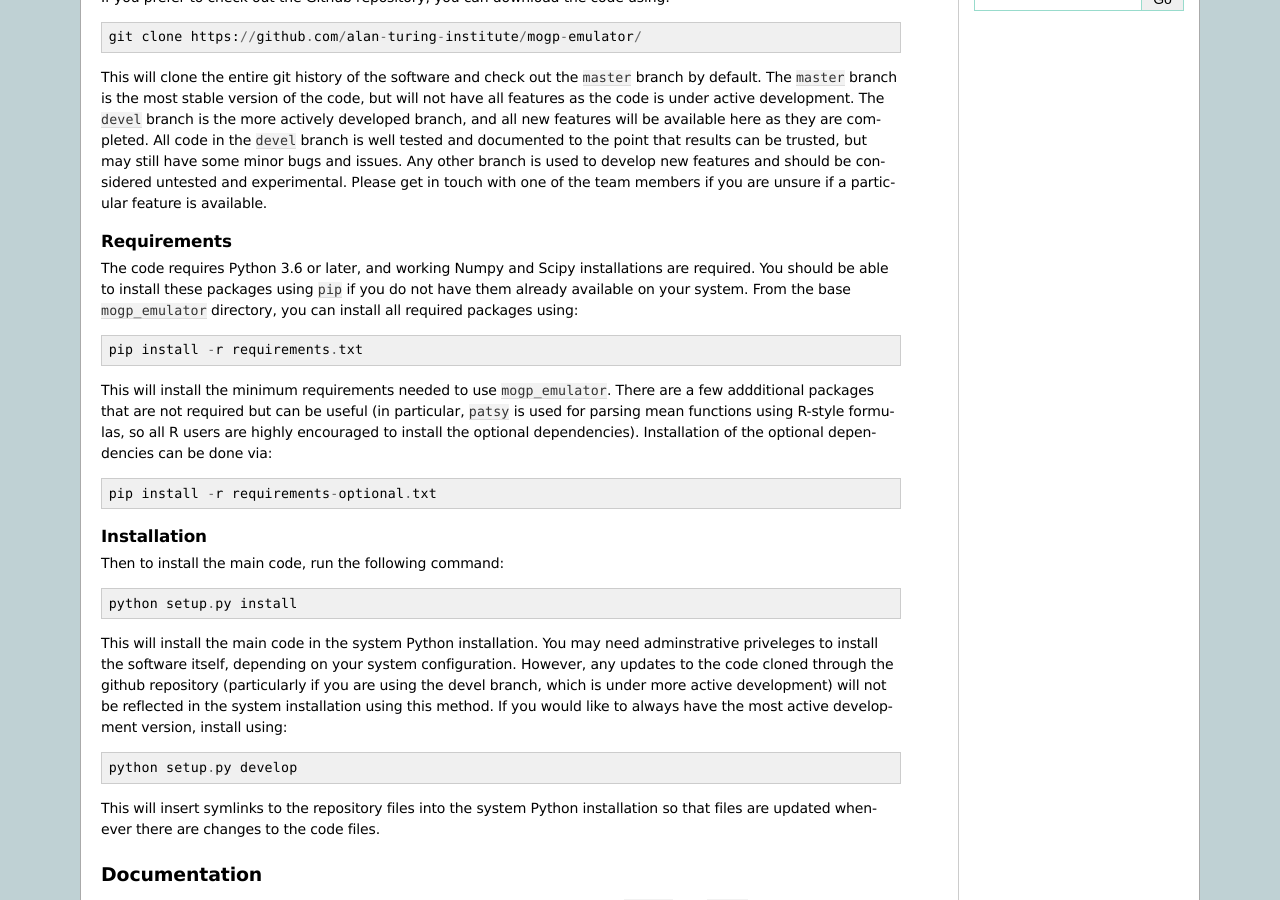
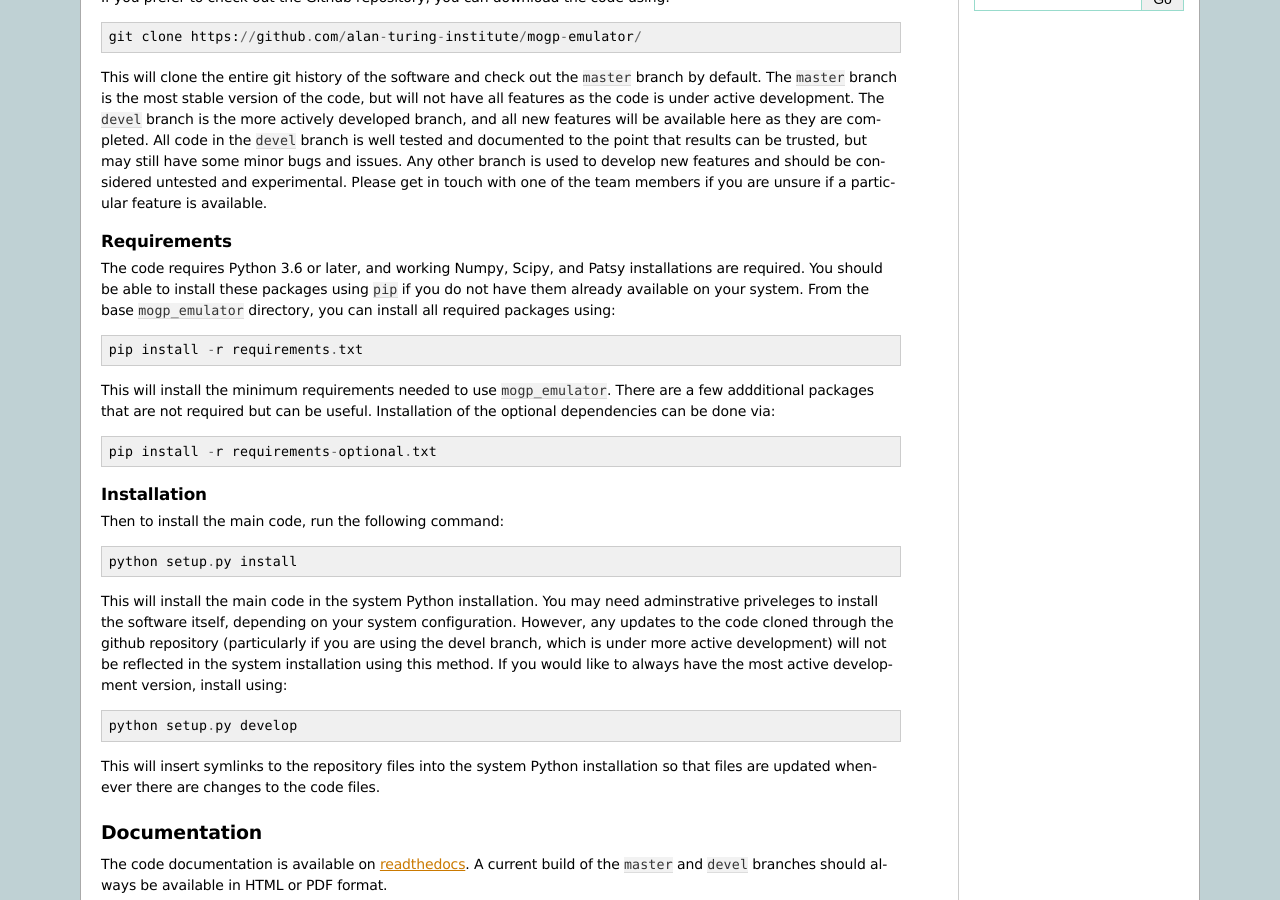
Before and after one commit to alan-turing-institute/mogp-emulator, a Sphinx documentation site: the page built from docs/intro/installation.rst, in a window 1280 px wide and 900 px high, scrolled down 503 px. Built offline with Sphinx 7.4.7, drawn with Linux system fonts in a browser that asks for light colours; the version number could not be read and is left out.

```diff
--- a/docs/intro/installation.rst
+++ b/docs/intro/installation.rst
@@ -44,16 +44,14 @@ available.
 Requirements
 ~~~~~~~~~~~~
 
-The code requires Python 3.6 or later, and working Numpy and Scipy installations are required. You should
+The code requires Python 3.6 or later, and working Numpy, Scipy, and Patsy installations are required. You should
 be able to install these packages using ``pip`` if you do not have them already available on your system.
 From the base ``mogp_emulator`` directory, you can install all required packages using: ::
 
    pip install -r requirements.txt
 
 This will install the minimum requirements needed to use ``mogp_emulator``. There are a few addditional
-packages that are not required but can be useful (in particular, ``patsy`` is used for parsing
-mean functions using R-style formulas, so all R users are highly encouraged to install the optional
-dependencies). Installation of the optional dependencies can be done via: ::
+packages that are not required but can be useful. Installation of the optional dependencies can be done via: ::
 
    pip install -r requirements-optional.txt
 
```
Also changed, not shown: README.md (+5 -3 lines), setup.py (+10 -1 lines), 2 other files.
